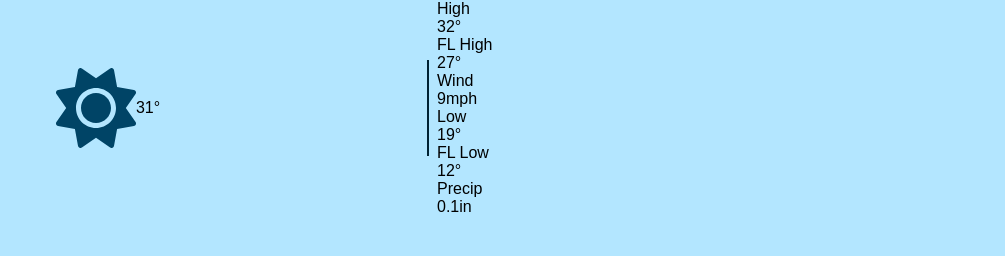
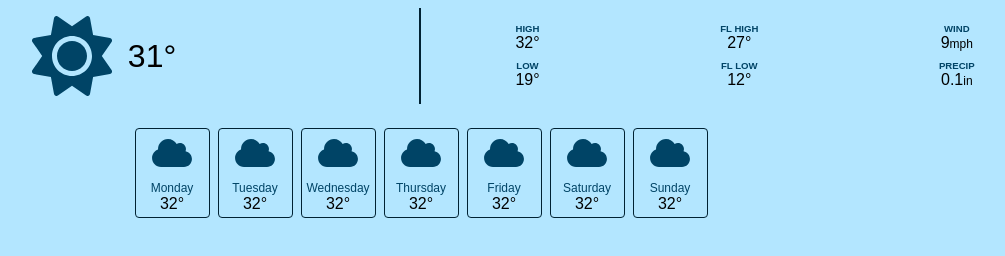
Before and after one commit to Jayy2023/weather01, a website built with Vite: page index.html in a window 1280 px wide. Shown: the whole page, without its empty margins (219-1224 px from the left). Built offline with nearby package versions, Linux system fonts and the light colour scheme.

Commit message:
finished the day of the week section

```diff
--- a/index.html
+++ b/index.html
@@ -40,6 +40,45 @@
         </div>
       </div>
     </header>
+    <section class="day-section" data-day-section>
+      <div class="day-card">
+        <img src="icons/cloud.svg" class="weather-icon" alt="">
+        <div class="day-card-day">Monday</div>
+        <div>32&deg;</div>
+      </div>
+      <div class="day-card">
+        <img src="icons/cloud.svg" class="weather-icon" alt="">
+        <div class="day-card-day">Tuesday</div>
+        <div>32&deg;</div>
+      </div>
+      <div class="day-card">
+        <img src="icons/cloud.svg" class="weather-icon" alt="">
+        <div class="day-card-day">Wednesday</div>
+        <div>32&deg;</div>
+      </div>
+      <div class="day-card">
+        <img src="icons/cloud.svg" class="weather-icon" alt="">
+        <div class="day-card-day">Thursday</div>
+        <div>32&deg;</div>
+      </div>
+      <div class="day-card">
+        <img src="icons/cloud.svg" class="weather-icon" alt="">
+        <div class="day-card-day">Friday</div>
+        <div>32&deg;</div>
+      </div>
+      <div class="day-card">
+        <img src="icons/cloud.svg" class="weather-icon" alt="">
+        <div class="day-card-day">Saturday</div>
+        <div>32&deg;</div>
+      </div>
+      <div class="day-card">
+        <img src="icons/cloud.svg" class="weather-icon" alt="">
+        <div class="day-card-day">Sunday</div>
+        <div>32&deg;</div>
+      </div>
+    </section>
+
+
     <script type="module" src="/main.js"></script>
   </body>
 </html>
--- a/style.css
+++ b/style.css
@@ -28,3 +28,56 @@ body{
   width: 80px;
   height: 80px;
 }
+.header-current-temp{
+  font-size: 2rem;
+  margin-left: 1rem;
+}
+.header-right{
+  display: grid;
+  width: 50%;
+  justify-content: space-around;
+  gap: 0.5rem;
+  grid-template-columns: repeat(3,auto);
+  grid-template-rows: repeat(2,auto);
+
+}
+.info-group{
+  display: flex;
+  flex-direction: column;
+  align-items: center;
+}
+.label{
+  text-transform: uppercase;
+  font-weight: bold;
+  font-size: 0.6rem;
+  color: hsl(200, 100%, 20%);
+
+}
+.value-sub-info{
+  font-weight: lighter;
+  font-size: 0.75rem;
+}
+.blurred{
+  filter: blur(3px);
+  overflow: hidden;
+}
+.day-section{
+  display: grid;
+  grid-template-columns: repeat(auto-fit, 75px);
+  gap: .5rem;
+  justify-content: center;
+  padding: 1rem;
+}
+.day-card{
+  display: flex;
+  flex-direction: column;
+  align-items: center;
+  border: 1px solid hsl(200, 100%, 10%);
+  border-radius: .25rem;
+  padding: .25rem;
+}
+.day-card-day{
+  font-size: .75rem;
+  color: hsl(200, 100%, 20%);
+  margin-top: .5rem;
+}
```
